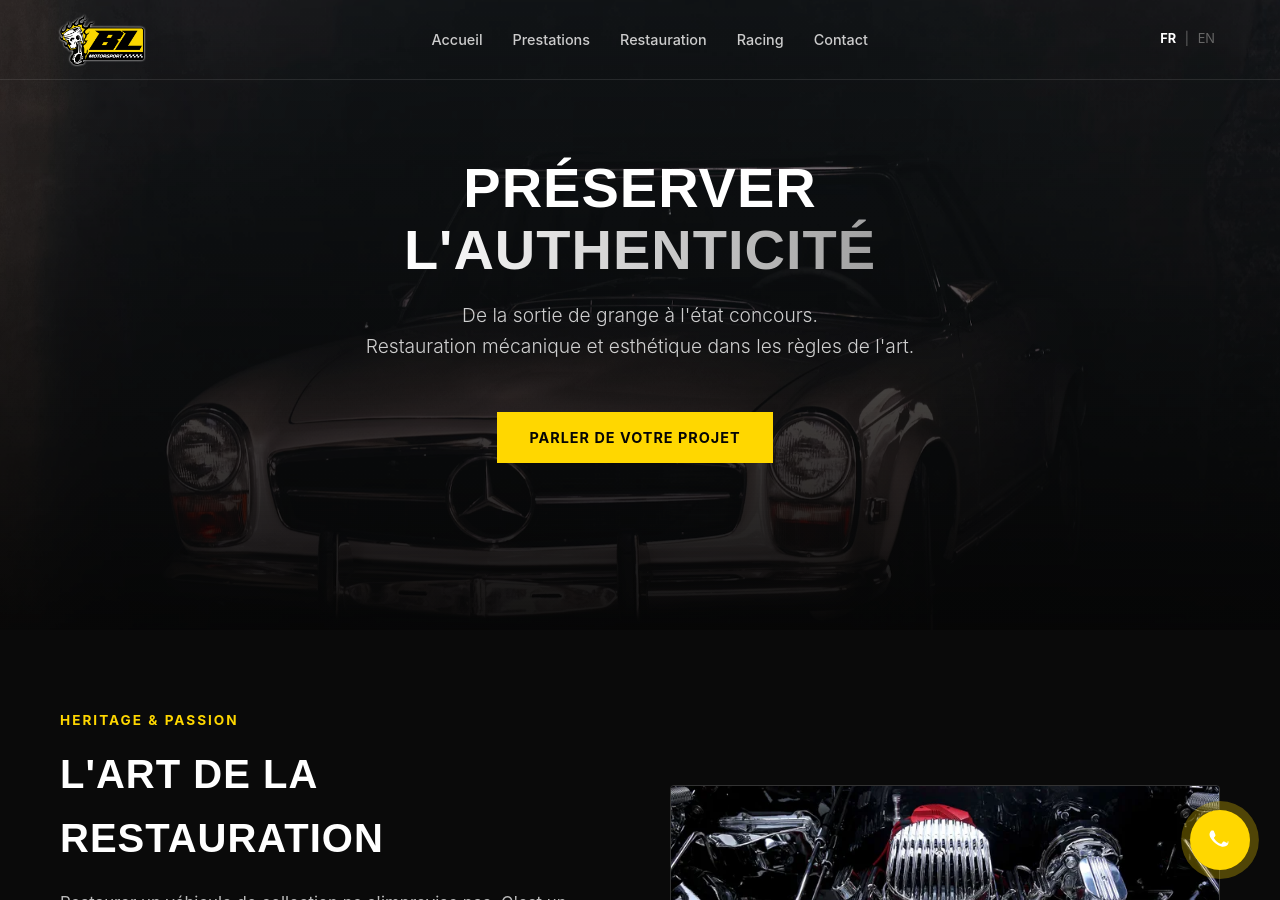
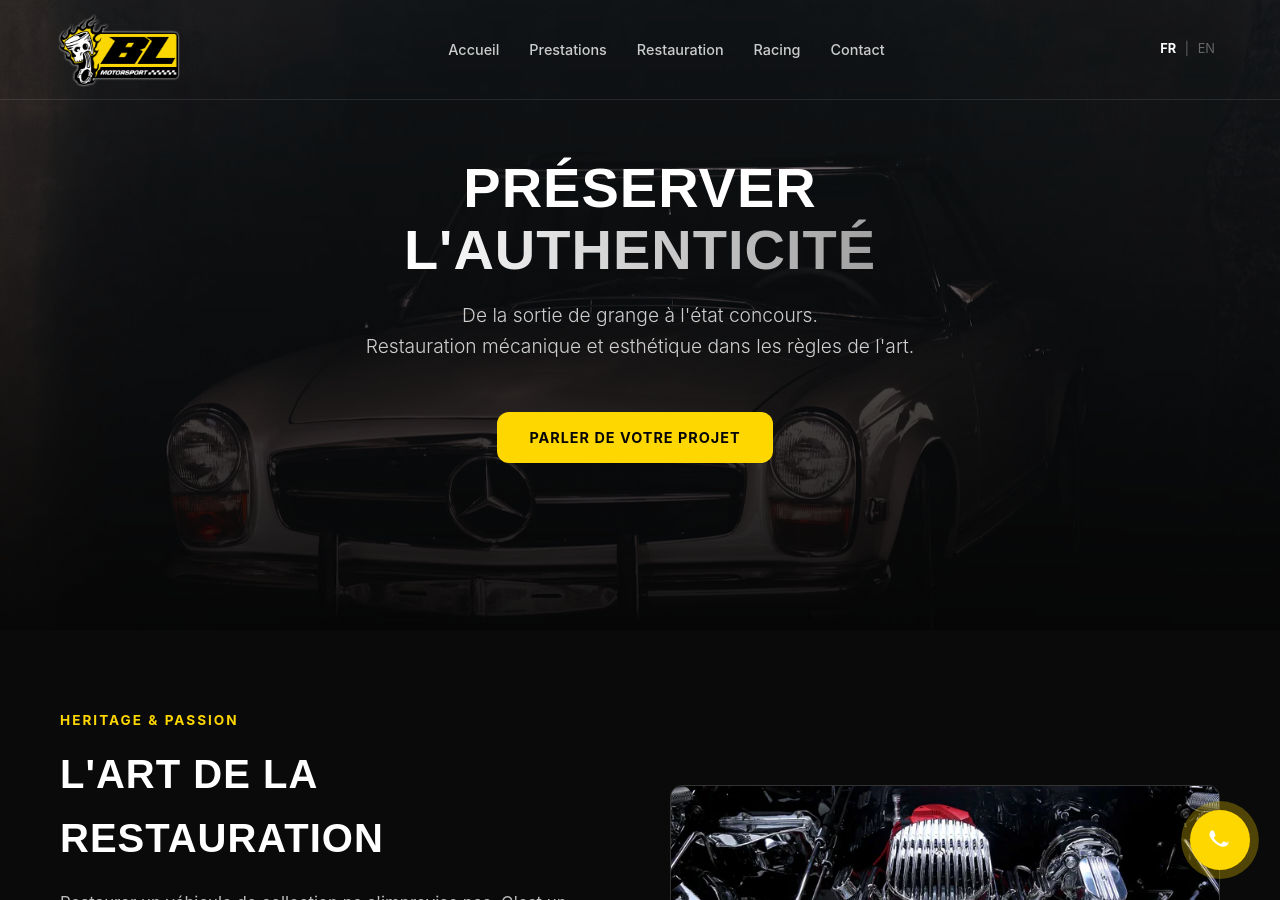
Before and after one commit to DuvalDVL/bl-motorsport, a Jekyll site: the page built from fr/restauration.html, in a window 1280 px wide and 900 px high. Built offline with Jekyll 4.4.1, drawn with Linux system fonts in a browser that asks for light colours.

Commit message:
Update style.scss

```diff
--- a/assets/css/style.scss
+++ b/assets/css/style.scss
@@ -581,3 +581,39 @@ footer { background-color: #020202; border-top: 1px solid #111; padding: 40px 0;
   color: #ffffff;
   text-decoration: none; /* Optionnel : retire le soulignement au survol */
 }
+/* --- MODIFICATIONS CLIENT V2 --- */
+
+/* 1. BORDS ARRONDIS (Global) */
+.btn,
+.service-card,
+.stat-card,
+.img-wrapper,
+.contact-form-wrapper,
+.social-links a,
+.gallery-item,
+input, textarea {
+  border-radius: 12px !important; /* Arrondi plus doux et moderne */
+}
+
+/* 2. LOGO PLUS GRAND */
+.site-logo img {
+  height: 70px !important; /* Était à ~50px */
+  width: auto;
+}
+.footer-logo img {
+  height: 80px !important; /* Était à ~40px */
+  margin-bottom: 20px;
+}
+
+/* Ajustement Header pour le grand logo */
+.site-header {
+  height: 100px; /* On augmente un peu la hauteur du header */
+}
+.page-header-simple {
+  padding-top: 180px; /* On décale le contenu des pages pour pas que le header morde dessus */
+}
+
+/* 3. MASQUER HORAIRES (Si présents dans des listes spécifiques) */
+.schedule-hide {
+  display: none !important;
+}
```
